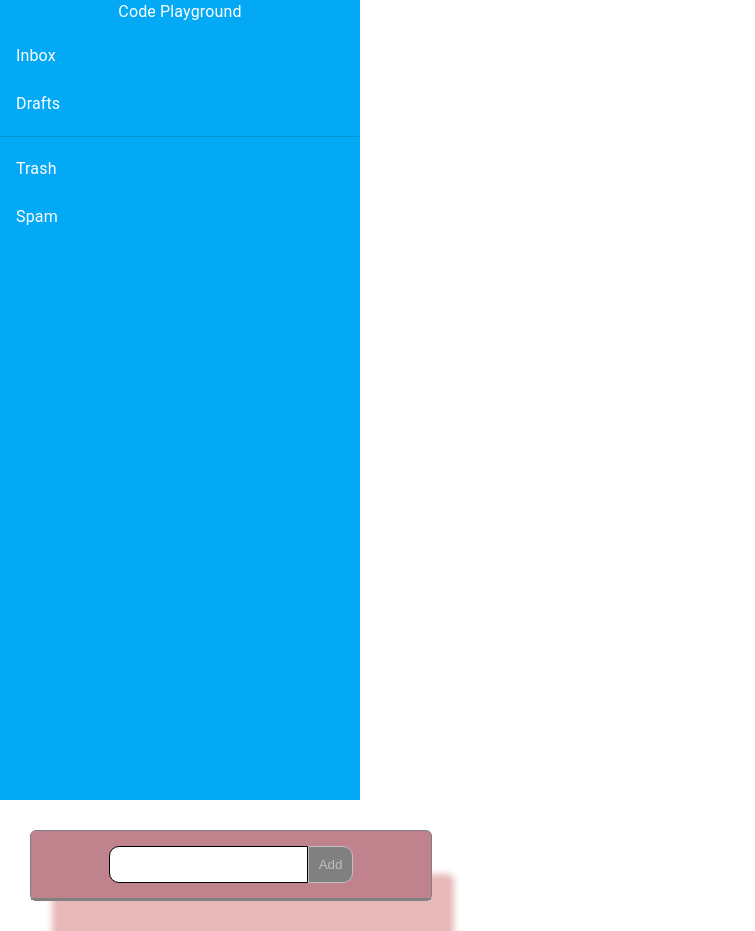
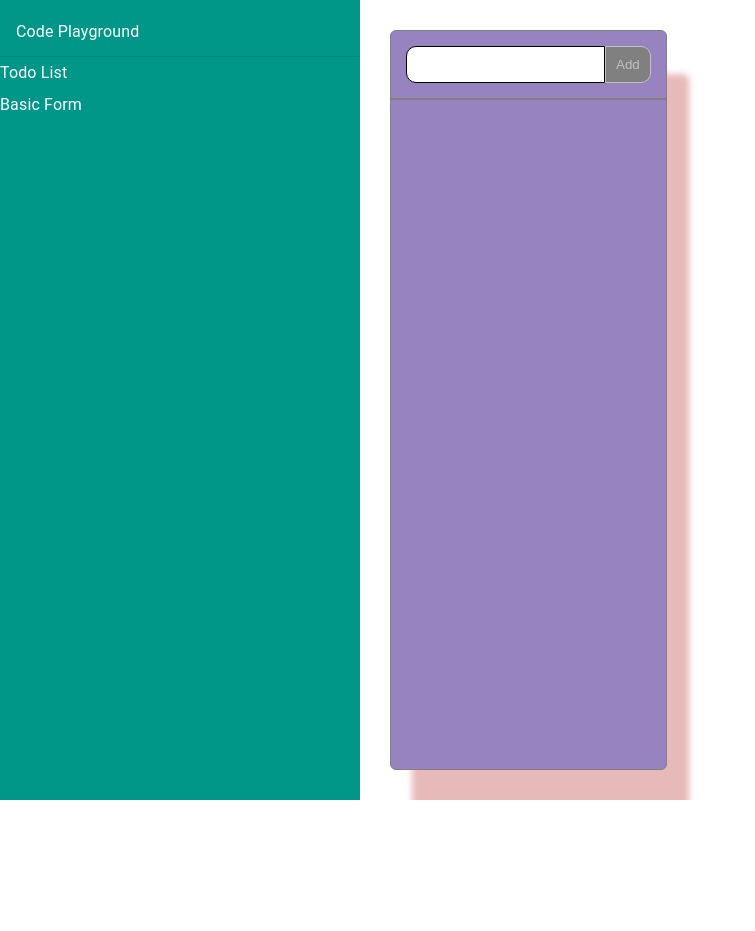
Before and after one commit to alexdangelo86/code-playground, a React (Create React App) app: page / in a window 1280 px wide. Shown: the whole page, without its empty margins (0-755 px from the left). After the commit the page ends 800 px from the top, so only its background shows below. Built offline with nearby package versions, Linux system fonts and the light colour scheme.

Commit message:
Read to do list from siteData.

```diff
--- a/src/App.js
+++ b/src/App.js
@@ -3,13 +3,25 @@ import logo from './logo.svg'
 import './App.css'
 import { TodoList } from './Components/TodoList'
 import Sidebar from './Components/Sidebar'
+import { Box } from '@mui/material'
+
+const siteData = [
+  { name: 'Todo List' },
+  { name: 'Basic Form' }
+]
 
 function App() {
   return (
-    <div className="App">
-      <Sidebar/>
+    <Box
+      sx={{
+        display: 'flex',
+      }}
+
+    >
+
+      <Sidebar items={siteData} />
       <TodoList/>
-    </div>
+    </Box>
   )
 }
 
--- a/src/Components/Sidebar.js
+++ b/src/Components/Sidebar.js
@@ -1,56 +1,42 @@
 import { Box } from '@mui/system'
-import { Typography } from '@mui/material'
 import React from 'react'
-import box from '@mui/material/Box'
 import List from '@mui/material/List'
 import ListItem from '@mui/material/ListItem'
-import ListItemButton from '@mui/material/ListItemButton'
 import ListItemText from '@mui/material/ListItemText'
 import Divider from '@mui/material/Divider'
 
-const Sidebar = () => {
+const Sidebar = ({ items }) => {
   return (
     <Box
       sx={{
         width: '100%',
         maxWidth: 360,
-        bgcolor: '#03a9f4',
+        bgcolor: '#009688',
         color: 'white',
         height: '100vh'
       }}
     >
-      <Typography>
-      Code Playground
-      </Typography>
+
       <nav aria-label="main mailbox folders">
         <List>
-          <ListItem disablePadding>
-            <ListItemButton>
-              <ListItemText primary="Inbox" />
-            </ListItemButton>
+          <ListItem>
+
+            <ListItemText primary= 'Code Playground' />
           </ListItem>
-          <ListItem disablePadding>
-            <ListItemButton>
-              <ListItemText primary="Drafts" />
-            </ListItemButton>
-          </ListItem>
+
+          <Divider />
+
+          {items.map((item, index) => {
+            return (
+              <ListItem disablePadding key={index}>
+                <ListItemText primary={item.name} />
+              </ListItem>
+
+            )
+          })}
         </List>
       </nav>
-      <Divider />
-      <nav aria-label="secondary mailbox folders">
-        <List>
-          <ListItem disablePadding>
-            <ListItemButton>
-              <ListItemText primary="Trash" />
-            </ListItemButton>
-          </ListItem>
-          <ListItem disablePadding>
-            <ListItemButton component="a" href="#simple-list">
-              <ListItemText primary="Spam" />
-            </ListItemButton>
-          </ListItem>
-        </List>
-      </nav>
+
     </Box>
 
   )
--- a/src/Components/TodoList.css
+++ b/src/Components/TodoList.css
@@ -1,5 +1,5 @@
 .todo-box {
-    background: rgb(192, 131, 141);
+    background: rgb(150, 131, 192);
     border: 1px solid gray;
     border-radius: 6px;
     margin: 30px;
@@ -39,7 +39,7 @@
 }
 
 .delete-button{
-    background: orange;
+    background: rgb(180, 181, 178);
     color: white;
     font-weight: bold;
     border-radius: 50%;
```
